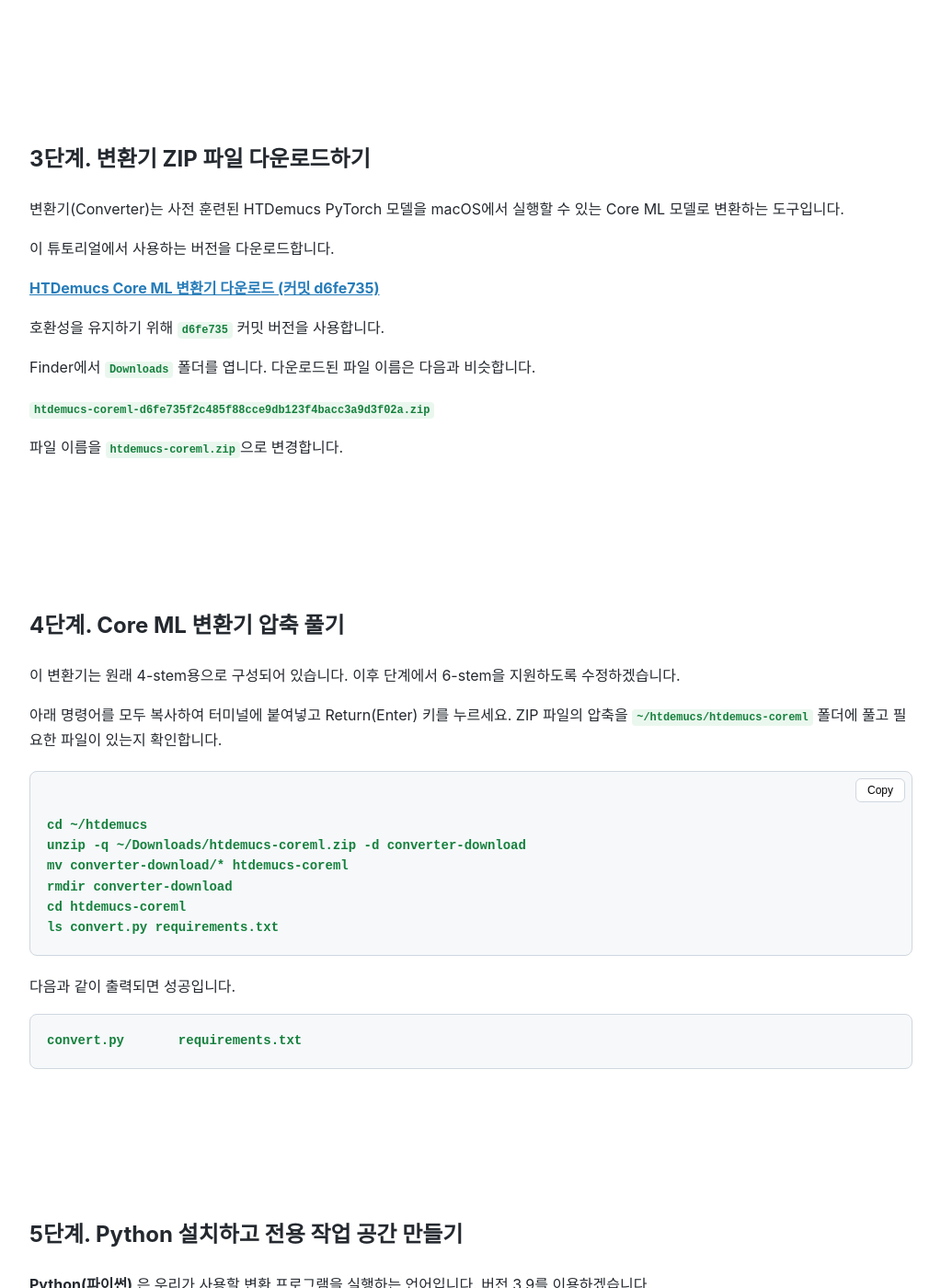
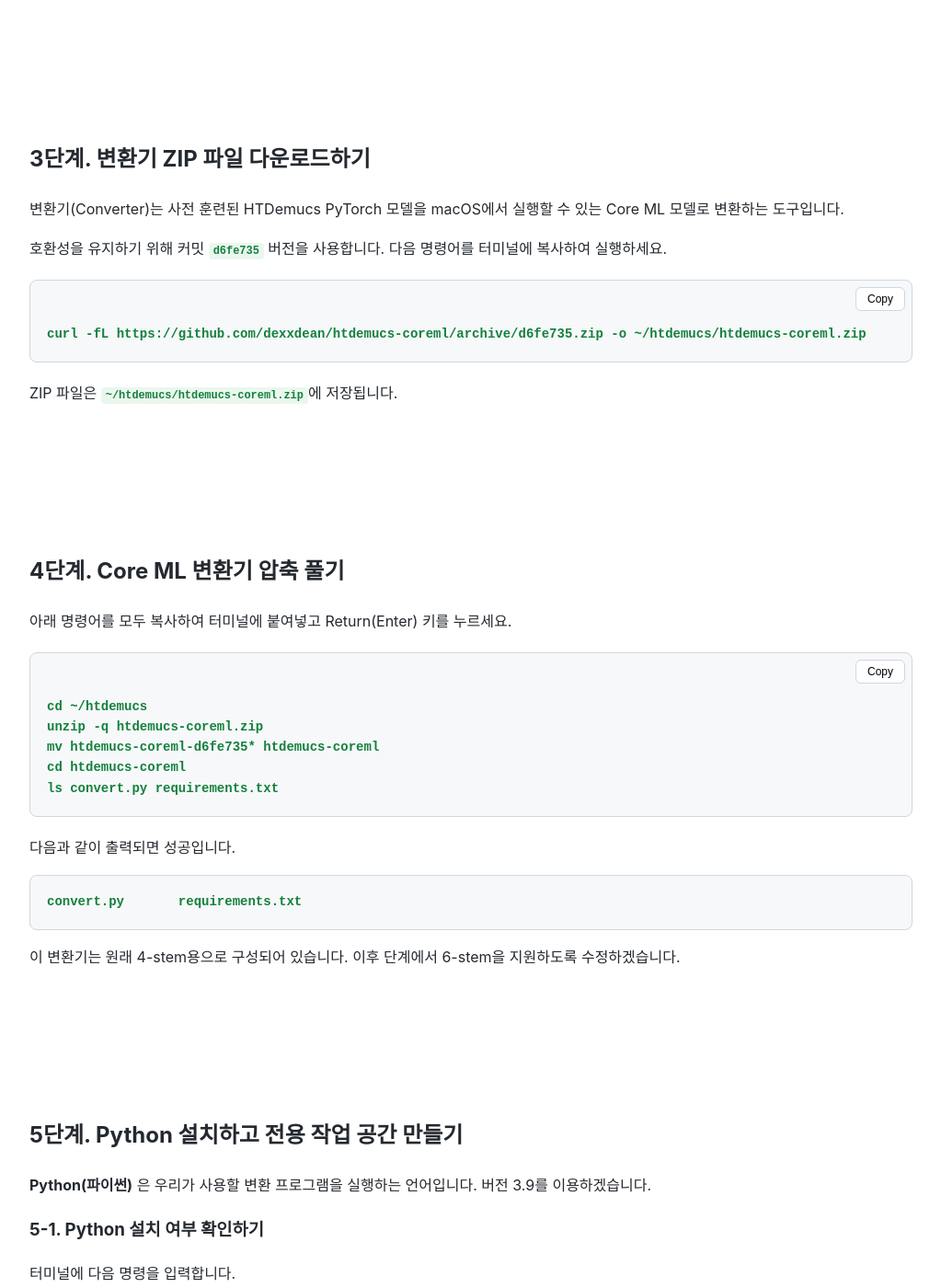
Before and after one commit to kurtzfordaudio-rocknroll/kurtzfordaudio-rocknroll.github.io, a Jekyll site: the page built from kr.md, in a window 1280 px wide and 1400 px high, scrolled down 4128 px. Shown: the whole window at 92% size, without its empty margins (128-1151 px from the left). Built offline with Jekyll 4.4.1, drawn with Linux system fonts in a browser that asks for light colours.

Commit message:
More easier way explained

````diff
--- a/kr.md
+++ b/kr.md
@@ -151,31 +151,24 @@ Finder에서 `Downloads` 폴더를 열고 `5c90dfd2-34c22ccb.th` 파일이 받
 
 변환기(Converter)는 사전 훈련된 HTDemucs PyTorch 모델을 macOS에서 실행할 수 있는 Core ML 모델로 변환하는 도구입니다.
 
-이 튜토리얼에서 사용하는 버전을 다운로드합니다.
+호환성을 유지하기 위해 커밋 **`d6fe735`** 버전을 사용합니다. 다음 명령어를 터미널에 복사하여 실행하세요.
 
-**[HTDemucs Core ML 변환기 다운로드 (커밋 d6fe735)](https://github.com/dexxdean/htdemucs-coreml/archive/d6fe735.zip)**
+```bash
+curl -fL https://github.com/dexxdean/htdemucs-coreml/archive/d6fe735.zip -o ~/htdemucs/htdemucs-coreml.zip
+```
 
-호환성을 유지하기 위해 **`d6fe735`** 커밋 버전을 사용합니다.
-
-Finder에서 **`Downloads`** 폴더를 엽니다. 다운로드된 파일 이름은 다음과 비슷합니다.
-
-`htdemucs-coreml-d6fe735f2c485f88cce9db123f4bacc3a9d3f02a.zip`
-
-파일 이름을 **`htdemucs-coreml.zip`**으로 변경합니다.
+ZIP 파일은 **`~/htdemucs/htdemucs-coreml.zip`**에 저장됩니다.
 
 ---
 
 ## 4단계. Core ML 변환기 압축 풀기
 
-이 변환기는 원래 4-stem용으로 구성되어 있습니다. 이후 단계에서 6-stem을 지원하도록 수정하겠습니다.
-
-아래 명령어를 모두 복사하여 터미널에 붙여넣고 Return(Enter) 키를 누르세요. ZIP 파일의 압축을 **`~/htdemucs/htdemucs-coreml`** 폴더에 풀고 필요한 파일이 있는지 확인합니다.
+아래 명령어를 모두 복사하여 터미널에 붙여넣고 Return(Enter) 키를 누르세요.
 
 ```bash
 cd ~/htdemucs
-unzip -q ~/Downloads/htdemucs-coreml.zip -d converter-download
-mv converter-download/* htdemucs-coreml
-rmdir converter-download
+unzip -q htdemucs-coreml.zip
+mv htdemucs-coreml-d6fe735* htdemucs-coreml
 cd htdemucs-coreml
 ls convert.py requirements.txt
 ```
@@ -183,6 +176,8 @@ ls convert.py requirements.txt
 다음과 같이 출력되면 성공입니다.
 
 <pre class="no-copy"><code>convert.py       requirements.txt</code></pre>
+
+이 변환기는 원래 4-stem용으로 구성되어 있습니다. 이후 단계에서 6-stem을 지원하도록 수정하겠습니다.
 
 ---
 
````
Also changed, not shown: index.md (+11 -16 lines), jp.md (+10 -15 lines).
